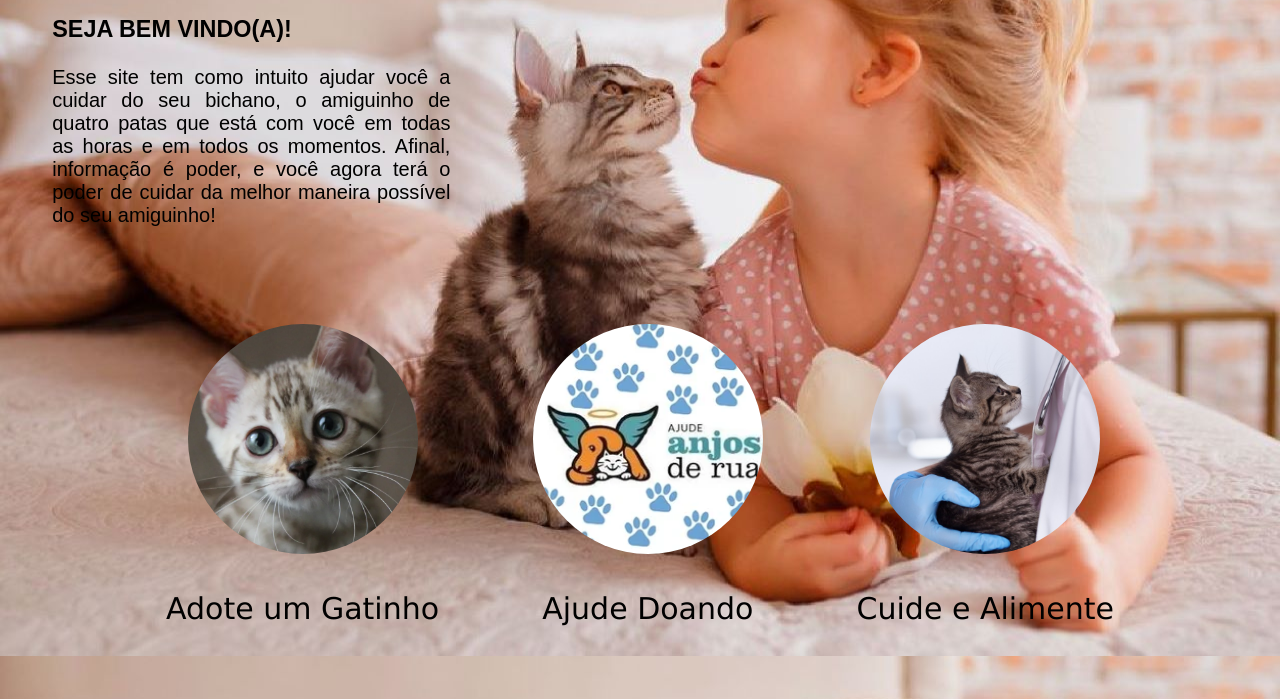
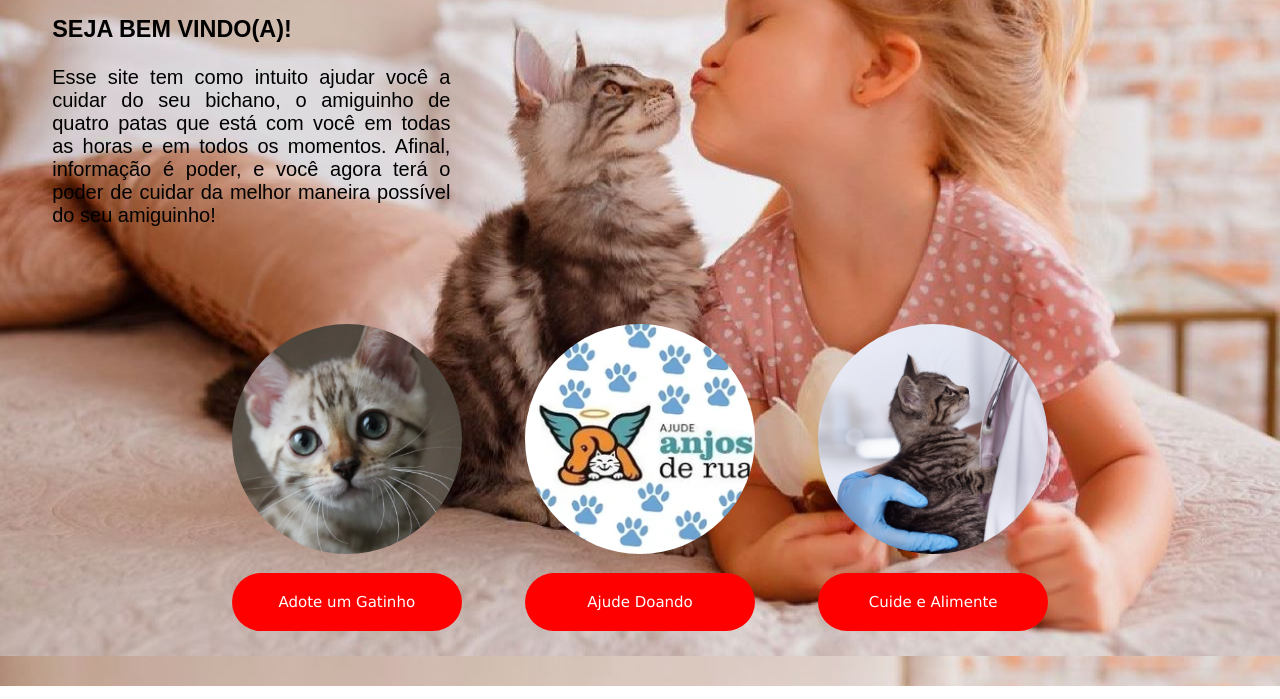
Before and after one commit to imLaeL/CatNews, a plain HTML site: page index.html in a window 1280 px wide. Shown: the part 144-843 px from the top of the page. Drawn offline with Linux system fonts and the light colour scheme.

Commit message:
pequenas-mudanças

```diff
--- a/index.html
+++ b/index.html
@@ -83,20 +83,26 @@
         <div class="figuras">
           <a class="figuras-link" href="#">
             <div class="adote-gatinho"></div>
-            <p class="figuras-texto">Adote um Gatinho</p>
+            <div class="background-figuras-texto">
+              <p class="figuras-texto">Adote um Gatinho</p>
+            </div>
           </a>
 
           <a class="figuras-link" href="#">
             <div class="ajude-anjo-de-rua"></div>
-            <p class="figuras-texto">Ajude Doando</p>
+            <div class="background-figuras-texto">
+              <p class="figuras-texto">Ajude Doando</p>
+            </div>
+
           </a>
 
           <a class="figuras-link" href="#">
             <div class="cuide-alimente"></div>
-            <p class="figuras-texto">Cuide e Alimente</p>
+            <div class="background-figuras-texto">
+              <p class="figuras-texto">Cuide e Alimente</p>
+            </div>
           </a>
         </div>
-
 
     </section>
 
--- a/style.css
+++ b/style.css
@@ -151,32 +151,20 @@ body {
   padding: 2.5%;
 }
 
-  /* animação com os traços que passam por cima do texto */
+  /* texto das figuras */
 
 .figuras-texto {
-
+  color: white;
   padding: 20px;
-  font-size: 30px;
+  font-size: 15px;
   font-family: Verdana, Geneva, Tahoma, sans-serif;
 
-  --b: 0.1em;
-  --c: #ffffff;
+}
+  /* background do texto (vermelho) */
 
-  color: #0000;
-  padding-block: var(--b);
-  background: linear-gradient(var(--c) 50%, #000 0) 0%
-      calc(100% - var(--_p, 0%)) / 100% 200%,
-    linear-gradient(var(--c) 0 0) 0% var(--_p, 0%) / var(--_p, 0%) var(--b)
-      no-repeat;
-  -webkit-background-clip: text, padding-box;
-  background-clip: text, padding-box;
-  transition: 0.3s var(--_s, 0s) linear,
-    background-size 0.3s calc(0.3s - var(--_s, 0s));
-}
-
-.figuras-texto:hover {
-  --_p: 100%;
-  --_s: 0.3s;
+.background-figuras-texto {
+  border-radius: 90px 90px 90px 90px;
+  background-color: red;
 }
 
 /* Figura adote gatinho */
@@ -200,7 +188,6 @@ body {
   transition: 0.2s ease-in-out;
   box-shadow: rgb(80, 80, 80) 0px 5px 15px;
 }
-
 
 /* Figura ajude anjos de rua */
 
```
